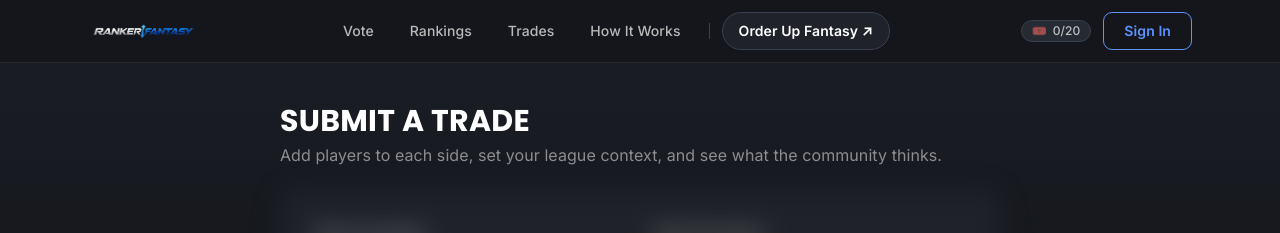
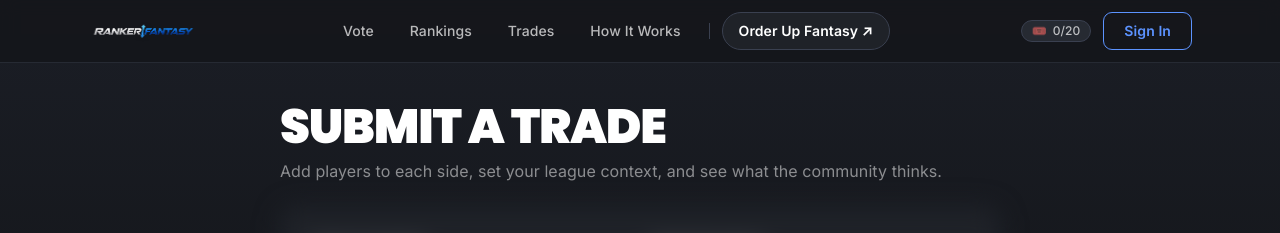
Before and after one commit to mfitzclarence-oss/rankerfantasy, a Next.js app: page /trades/new in a window 1280 px wide. Shown: the top 233 px of the page. Built offline with nearby package versions, Linux system fonts and the light colour scheme; no server answers.

Commit message:
Update page.tsx

```diff
--- a/app/trades/new/page.tsx
+++ b/app/trades/new/page.tsx
@@ -10,8 +10,8 @@ export const metadata: Metadata = {
 export default function NewTradePage() {
   return (
     <div className="mx-auto max-w-3xl px-4 py-10 sm:px-6">
-      <h1 className="font-display text-3xl font-bold text-white">Submit a Trade</h1>
-      <p className="mt-1 text-white/50">Add players to each side, set your league context, and see what the community thinks.</p>
+      <h1 className="font-display text-4xl font-black tracking-tight text-white sm:text-5xl">Submit a Trade</h1>
+      <p className="mt-2 text-white/50">Add players to each side, set your league context, and see what the community thinks.</p>
       <TokenGate>
         <div className="mt-6">
           <TradeBuilder />
```
